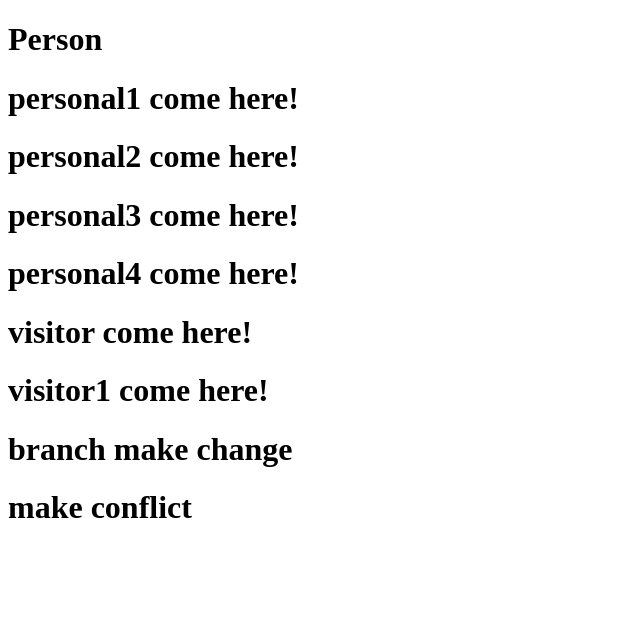
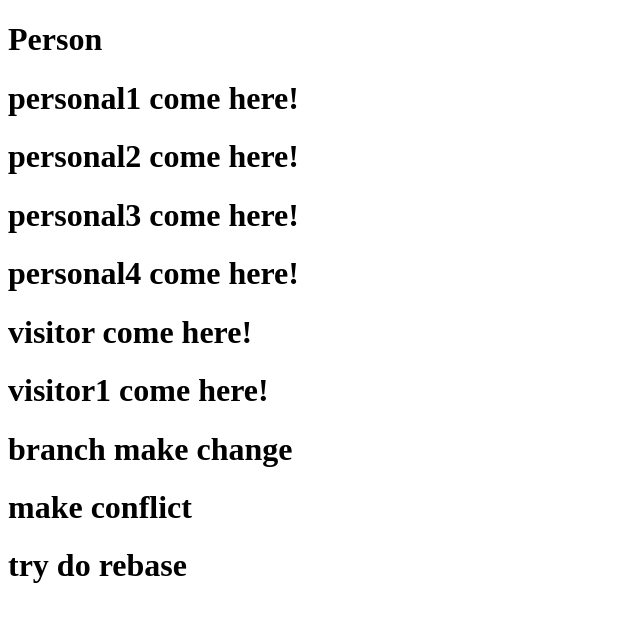
Before and after one commit to isbinge/node_practice, a website: page src/personal.html in a window 1280 px wide. Shown: the whole page, without its empty margins (0-640 px from the left). Drawn offline with Linux system fonts and the light colour scheme.

Commit message:
feat(profile): develop make change

```diff
--- a/src/personal.html
+++ b/src/personal.html
@@ -17,6 +17,8 @@
 
       <h1>branch make change</h1>
       <h1>make conflict</h1>
+
+      <h1>try do rebase</h1>
     </div>
   </body>
 </html>
```
